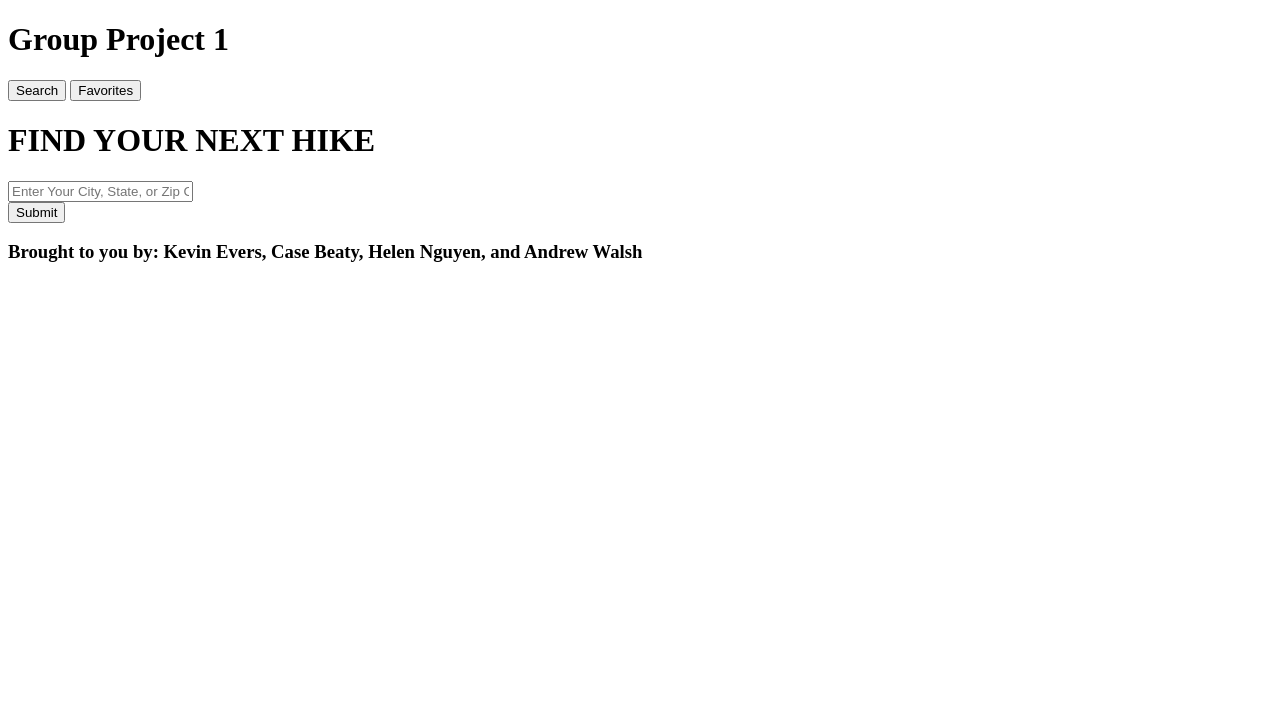
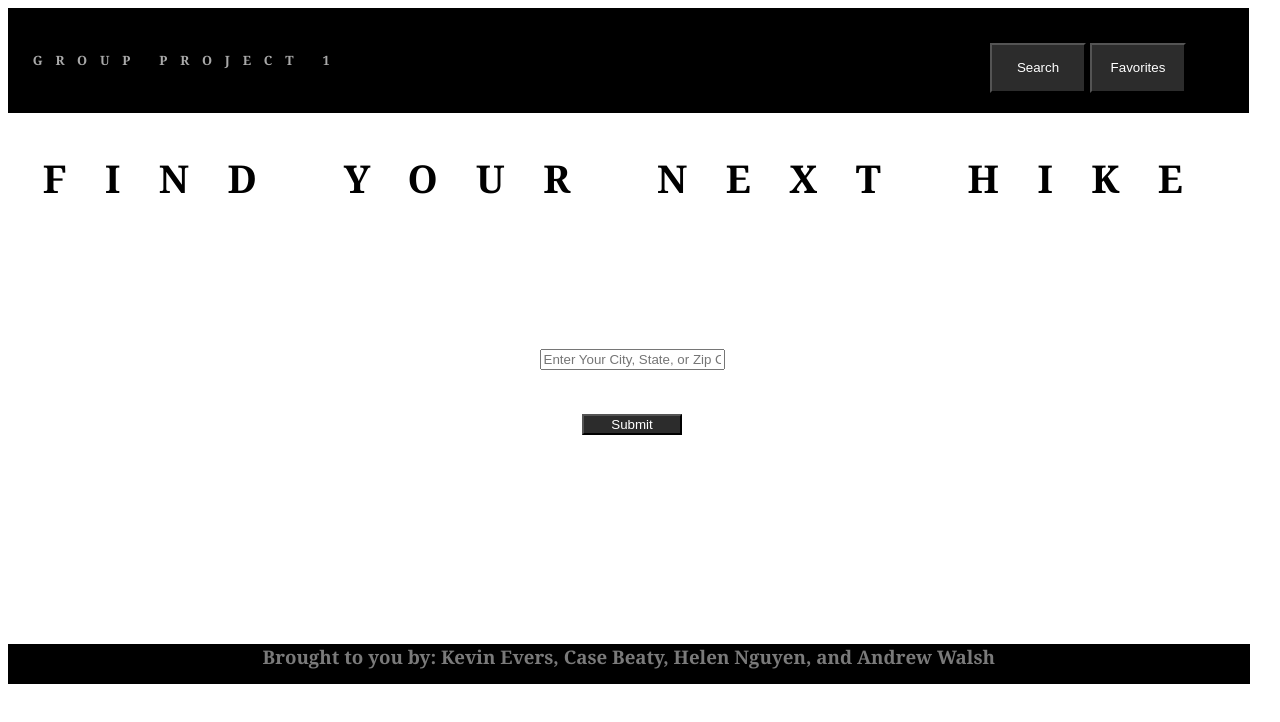
Before and after one commit to drewdawge/stunning-parakeet, a plain HTML site: page index.html in a window 1280 px wide. Drawn offline with Linux system fonts and the light colour scheme.

Commit message:
first-css-style

```diff
--- a/assets/css/style.css
+++ b/assets/css/style.css
@@ -0,0 +1,83 @@
+:root {
+    font-family: Cambria, Cochin, Georgia, Times, 'Times New Roman', serif;
+  }
+
+  header {
+    width: 95vw;
+    height: 10vh;
+    background: black;
+    display: flex;
+    flex-direction: row;
+    color: white;
+    align-items: center;
+    justify-content: space-between;
+    padding: 1%;
+
+  }
+
+  nav {
+    margin: 1%;
+    height: 5vh;
+    padding-right: 3%;
+    background: black;
+    display: flex;
+    flex-direction: row;
+    color: white;
+    text-align: center;
+    align-content: center;
+  }
+
+  form {
+    display: flex;
+    flex-direction: column;
+    align-items: center;
+    height: 20vh;
+    font-size: 10vw;
+    letter-spacing: 1.3vw;
+    color: white;
+  }
+
+  button {
+    height: 50px;
+    width: 100px;
+    background: rgb(44, 44, 44);
+    color: white;
+    margin: 1%;
+  }
+
+  button:hover {
+    box-shadow: 0 12px 16px 0 rgba(255, 255, 255, 0.25), 0 17px 50px 0 rgba(0,0,0,0.19);
+  }
+
+  header h1 {
+    color: darkgray;
+    font-size: 1vw;
+    letter-spacing: 1vw;
+    padding-left: 1%;
+  }
+
+  h1 {
+    color: rgb(0, 0, 0);
+    text-transform: uppercase;
+    letter-spacing: 3vw;
+    line-height: 1.2;
+    font-size: 3vw;
+    text-align: center;
+  }
+
+  main {
+    background: rgba(black, 0.66);
+    color: white;
+    position: relative;
+    width: 95vw;
+    height: 60vh;
+    padding: 1rem;
+  }
+
+  footer {
+    width: 97vw;
+    height: 5vh;
+    background-color: black;
+    color: rgba(255, 255, 255, 0.477);
+    text-align: center;
+  }
--- a/index.html
+++ b/index.html
@@ -3,7 +3,7 @@
 <head>
     <meta charset="UTF-8">
     <meta name="viewport" content="width=device-width, initial-scale=1.0">
-    <link rel="stylesheet" href="/assets/css/style.css" />
+    <link rel="stylesheet" href="../stunning-parakeet/assets/css/style.css" />
     <title>Group Project 1</title>
 </head>
 <body>
```
